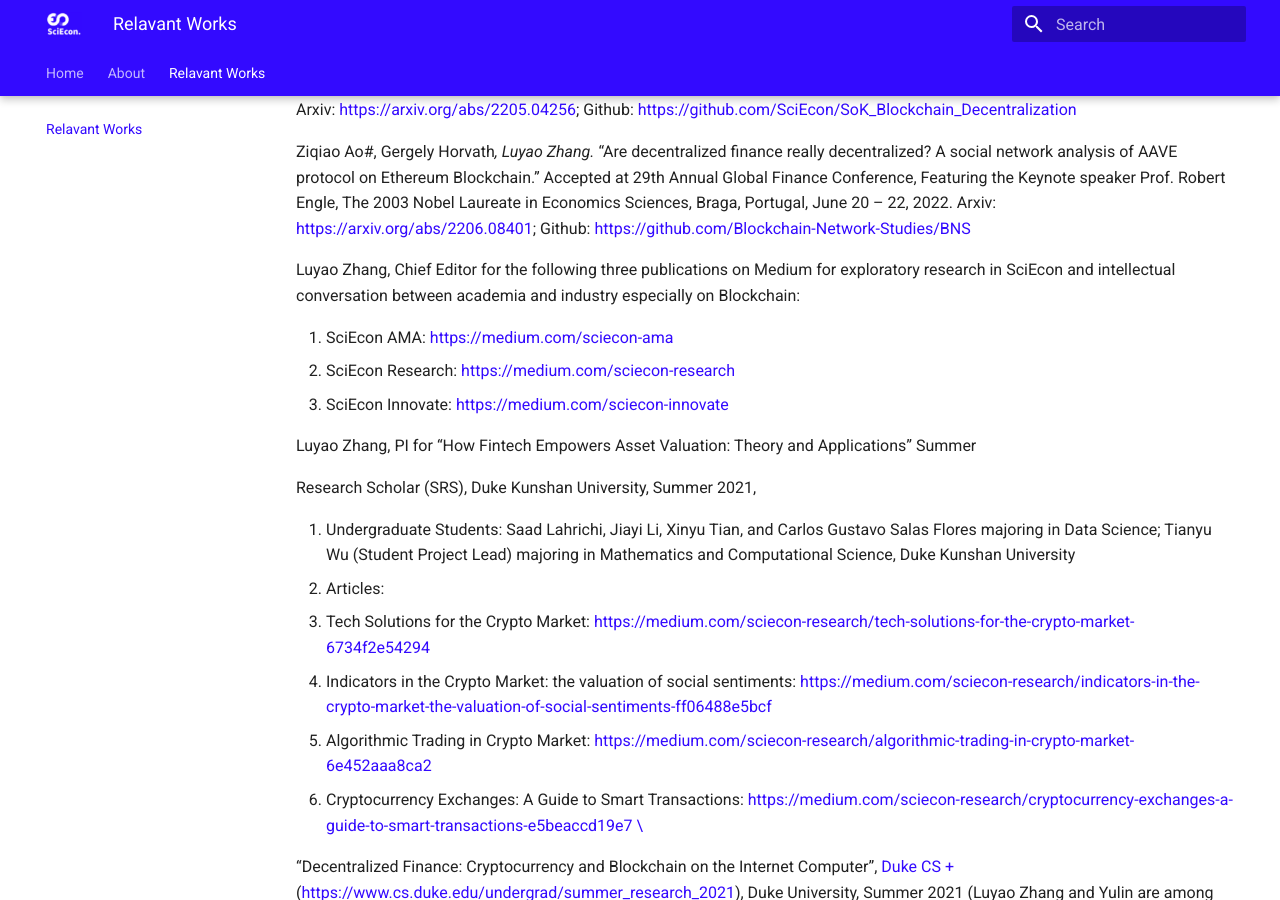
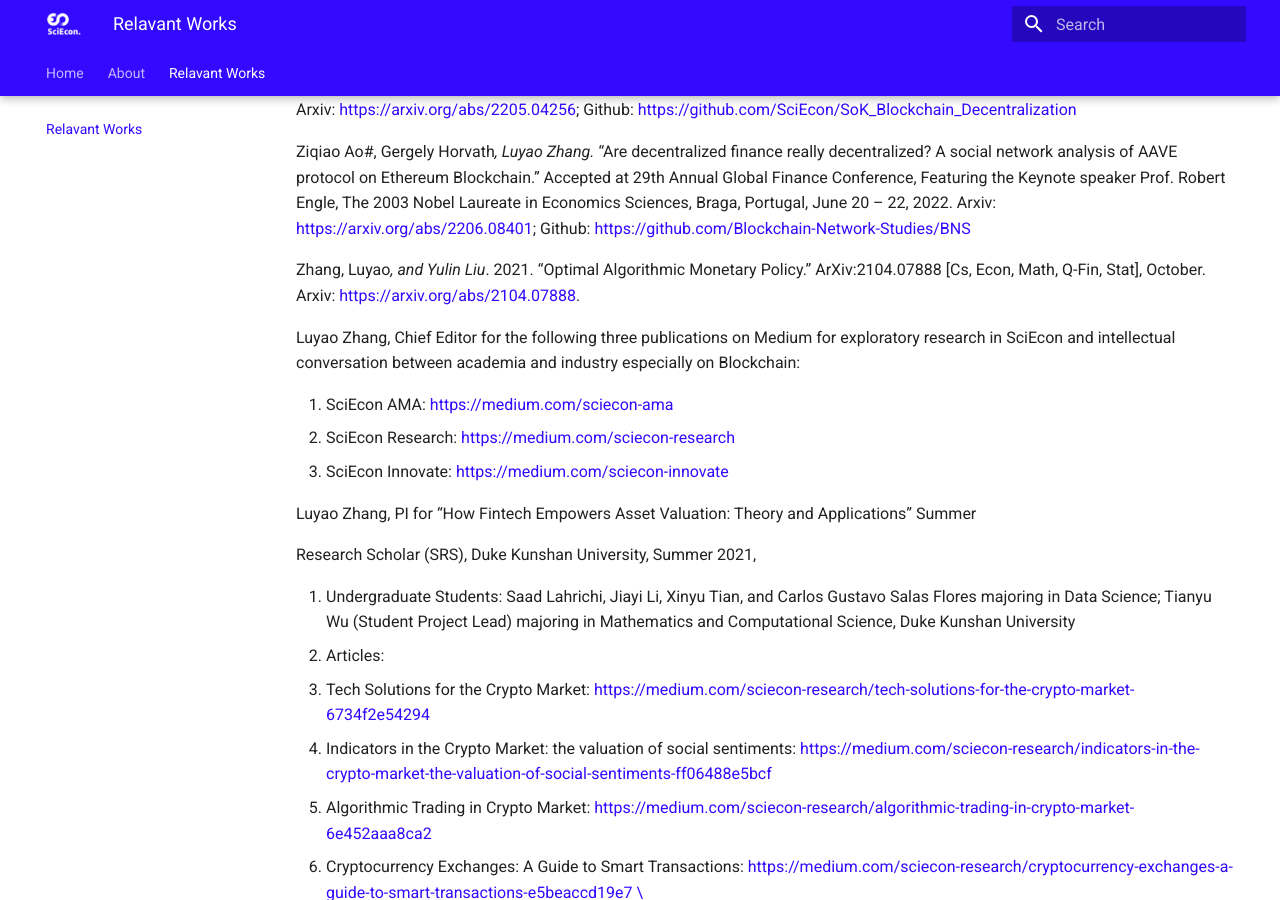
Before and after one commit to SciEcon/metaversity-website, an MkDocs documentation site: the page built from docs/Relavant.md, in a window 1280 px wide and 900 px high, scrolled down 914 px. Built offline with MkDocs 1.6.1 and Material for MkDocs 9.7.7, drawn with Linux system fonts in a browser that asks for light colours.

Commit message:
update relavant works

```diff
--- a/docs/Relavant.md
+++ b/docs/Relavant.md
@@ -33,7 +33,7 @@
 
 Ziqiao Ao#, Gergely Horvath*, Luyao Zhang.* “Are decentralized finance really decentralized? A social network analysis of AAVE protocol on Ethereum Blockchain.” Accepted at 29th Annual Global Finance Conference, Featuring the Keynote speaker Prof. Robert Engle, The 2003 Nobel Laureate in Economics Sciences, Braga, Portugal, June 20 – 22, 2022. Arxiv: [https://arxiv.org/abs/2206.08401](https://arxiv.org/abs/2206.08401); Github: [https://github.com/Blockchain-Network-Studies/BNS](https://github.com/Blockchain-Network-Studies/BNS)
 
-
+Zhang, Luyao*, and Yulin Liu*. 2021. “Optimal Algorithmic Monetary Policy.” ArXiv:2104.07888 [Cs, Econ, Math, Q-Fin, Stat], October. Arxiv: [https://arxiv.org/abs/2104.07888](https://arxiv.org/abs/2104.07888).
 
 Luyao Zhang, Chief Editor for the following three publications on Medium for exploratory research in SciEcon and intellectual conversation between academia and industry especially on Blockchain:
 
```
Also changed, not shown: site/Relavant/index.html, site/search/search_index.json, 1 other file.
